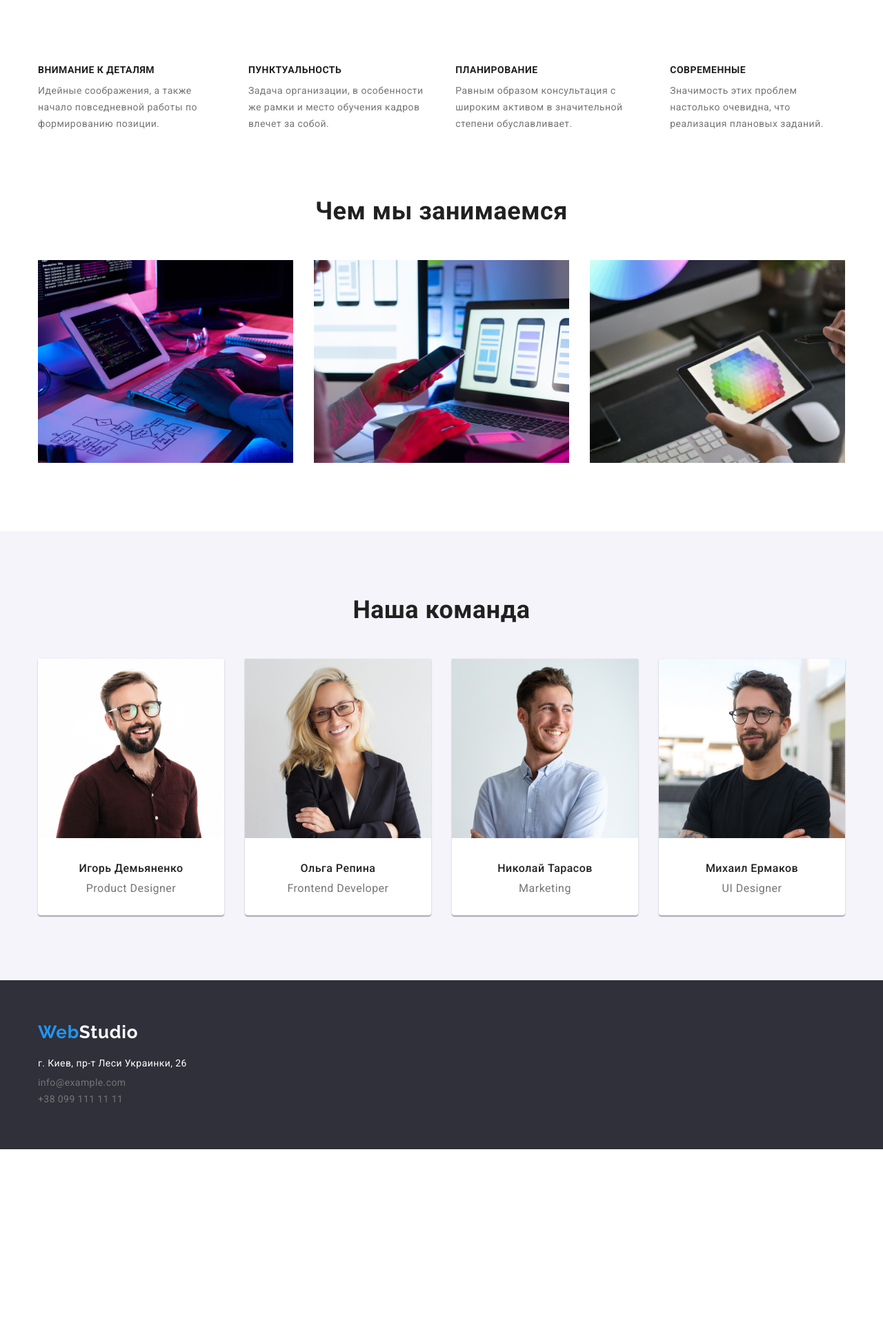
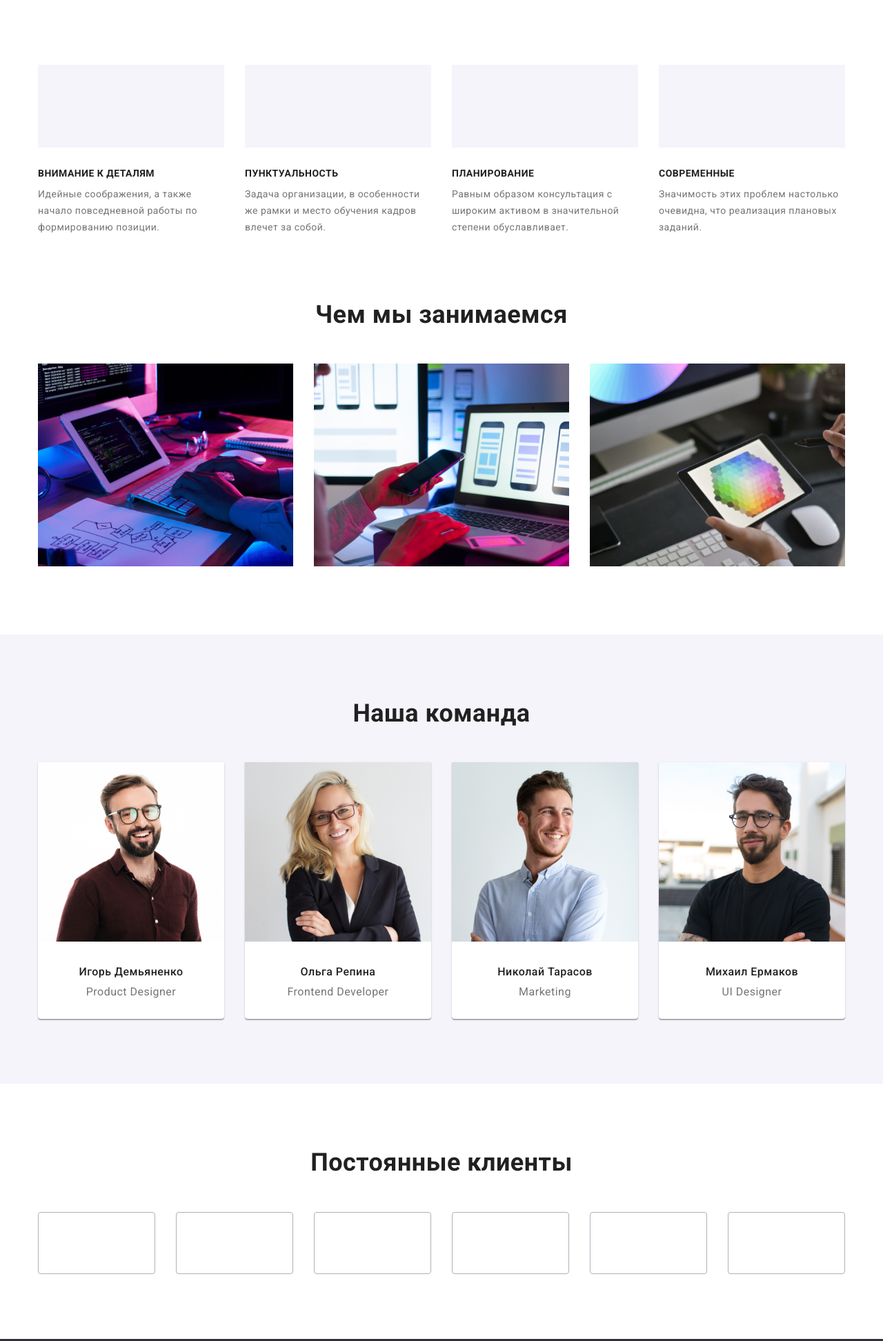
Before and after one commit to Anatoliy-Mostovoy/goit-markup-hw-04, a plain HTML site: page index.html in a window 1280 px wide. Shown: the part 680-2624 px from the top of the page at 69% size. Before the commit the page ends 2346 px from the top, so only its background shows below. Drawn offline with nearby package versions, Linux system fonts and the light colour scheme.

Commit message:
Сделал фон карточек + новую секцию
1. Фон карточки для втрой секции
2.Новая секция Постоянные клиенты
3.Поля под логотипы крмпании + рамки с ХОВЕРОМ

```diff
--- a/CSS/style.css
+++ b/CSS/style.css
@@ -20,6 +20,8 @@ html{
     --hero-bgc: #c4c4c4;
 
     --accent-color: #2196f3;
+    --border-color: #afb1bb;
+
 }
 /* стили для body */
 body {
@@ -224,6 +226,8 @@ header{
     background-color: var(--secondary-bgc);
 }
 
+/* сильные стороны */
+
 .advantages .title{
     color: var(--secondary-text-color);
     margin-top: 0px;
@@ -233,6 +237,13 @@ header{
     font-size: 14px;
     line-height: 1.14;
     text-transform: uppercase;
+}
+.thumb{
+    width: 270px;
+    height: 120px;
+    margin: 0;
+    margin-bottom: 30px;
+    background-color: var(--secondary-bgc);
 }
 
 .advantages p{
@@ -296,6 +307,28 @@ header{
     line-height: 1.19;
     text-align: center;
     }
+
+/* постоянные клиенты */
+.client.list{
+    display: flex;
+    justify-content: center;
+    margin: 0;
+}
+.client-link{
+    height: 90px;
+    width: 170px;
+    border: 1px solid var(--border-color);
+    border-radius: 4px
+}
+.client-link:not(:last-child){
+    margin-right: 30px;
+}
+
+.client-link:hover,
+.client-link:focus{
+    border: 1px solid var(--accent-color);
+}
+
 /*-------------footer*/
 footer{
     padding: 60px 0px;
--- a/index.html
+++ b/index.html
@@ -42,18 +42,30 @@
                 <h2 class="section-title hidden">Сильные стороны</h2> <!-- Скрытый заголовок-->
             <ul class="advantages list">
                 <li class="advantages-list">
+                    <div class="thumb">
+
+                    </div>
                     <h3 class="title">Внимание к деталям</h3>
                     <p class="text">Идейные соображения, а также начало повседневной работы по формированию позиции.</p>
                 </li>
                 <li class="advantages-list">
+                    <div class="thumb">
+
+                    </div>
                     <h3 class="title">Пунктуальность</h3>
                     <p class="text">Задача организации, в особенности же рамки и место обучения кадров влечет за собой.</p>
                 </li>
                 <li class="advantages-list">
+                    <div class="thumb">
+
+                    </div>
                     <h3 class="title">Планирование</h3>
                     <p class="text">Равным образом консультация с широким активом в значительной степени обуславливает.</p>
                 </li>
                 <li class="advantages-list">
+                    <div class="thumb">
+
+                    </div>
                     <h3 class="title">Современные</h3>
                     <p class="text">Значимость этих проблем настолько очевидна, что реализация плановых заданий.</p>
                 </li>
@@ -107,6 +119,31 @@
             </ul>
             </div>
         </section>
+        <section class="section">
+            <div class="container" >
+                <h2 class="section-title">Постоянные клиенты</h2>
+                <ul class="client list">
+                    <li class="client-link">
+                        <a class="link" href="#"></a>
+                    </li>
+                    <li class="client-link">
+                        <a class="link" href="#"></a>
+                    <li class="client-link">
+                        <a class="link" href="#"></a>
+                    </li class="client-link">
+                    <li class="client-link">
+                        <a class="link" href="#"></a>
+                    </li>
+                    <li class="client-link">
+                        <a class="link" href="#"></a>
+                    </li>
+                    <li class="client-link">
+                        <a class="link" href="#"></a>
+                    </li>
+                </ul>
+            </div>
+        </section>
+
     </main>
     <!-- Подвал -->
     <footer>
```
Also changed, not shown: icon/antenna 1.svg (added).
